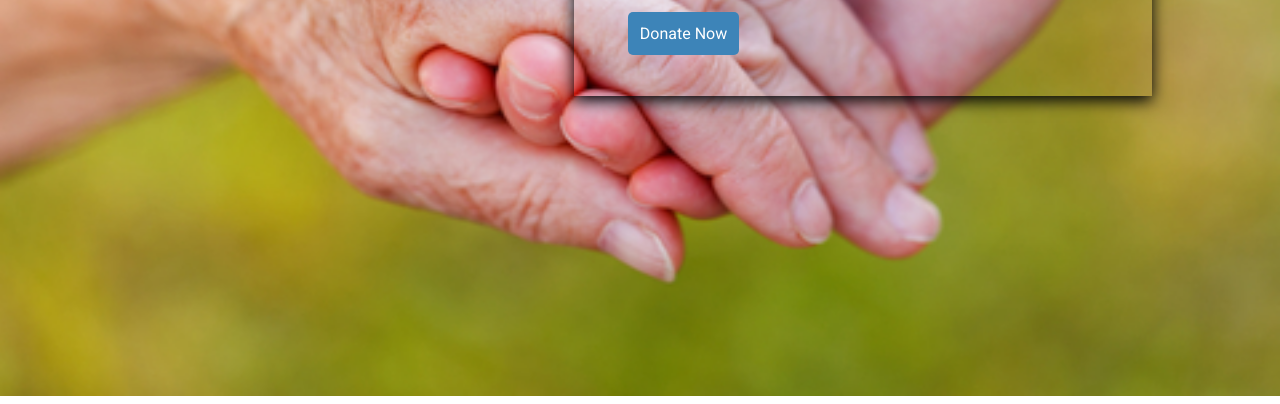
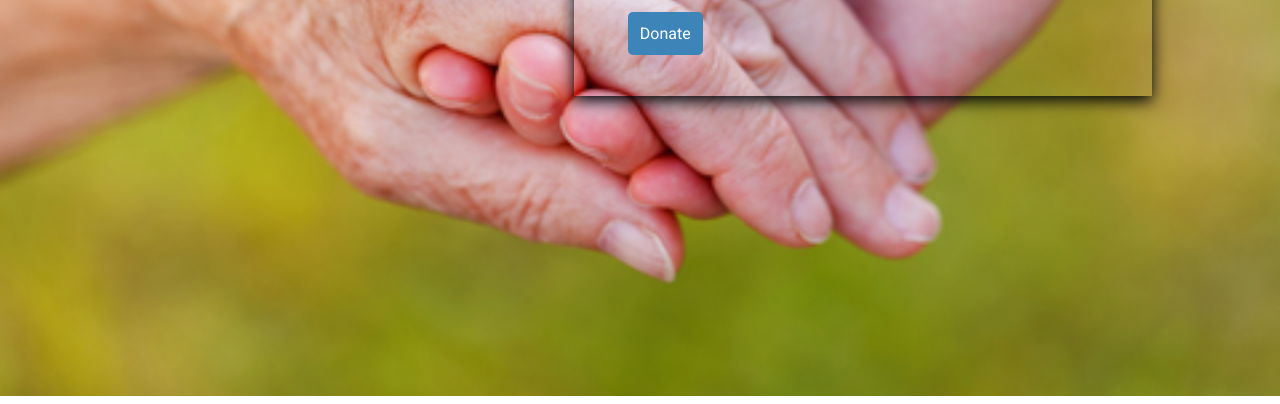
Before and after one commit to farhanashraf65/TheSparksFoundation_gripjune21-task2, a plain HTML site: page Task-3_Payment_Gateway/index.html in a window 1280 px wide. Shown: the part 396-800 px from the top of the page. Drawn offline with Linux system fonts and the light colour scheme.

Commit message:
Update index.html

```diff
--- a/Task-3_Payment_Gateway/index.html
+++ b/Task-3_Payment_Gateway/index.html
@@ -36,7 +36,7 @@
         Can you imagine living on this huge earth alone? <br>
         By helping the poor, you can make this world a better place to live. </b>><br>
       </p>
-      <a href="donate.html">Donate Now</a>
+      <a href="donate.html">Donate</a>
     </div>
  </header>
 
```
